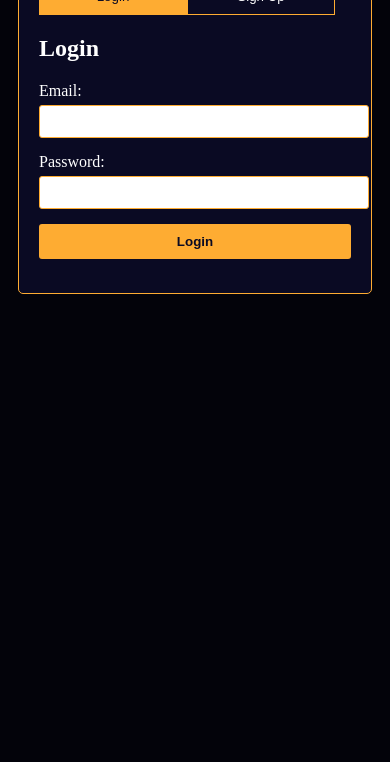
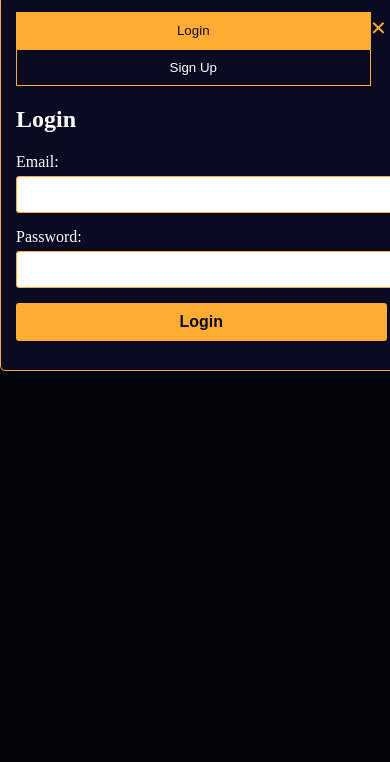
Before and after one commit to Omar-webcloud/Role-Playing-Game, a website: page index.html in a window 390 px wide. Shown: the part 82-844 px from the top of the page. Drawn offline with Linux system fonts and the light colour scheme; no server answers.

Commit message:
Update responsive styles.css

```diff
--- a/styles.css
+++ b/styles.css
@@ -193,5 +193,30 @@ button{
     flex: 1 1 100%;
   }
 
+.modal-content {
+    width: 95%;
+    padding: 15px;
+    margin-top: 20%;
+  }
+
+  .auth-tabs {
+    flex-direction: column;
+  }
+
+  .auth-tab-btn {
+    padding: 10px;
+    text-align: center;
+  }
+
+  .auth-button {
+    padding: 10px;
+    font-size: 1rem;
+  }
+
+  .form-group input {
+    padding: 10px;
+  }
+
+
 
 }
```
